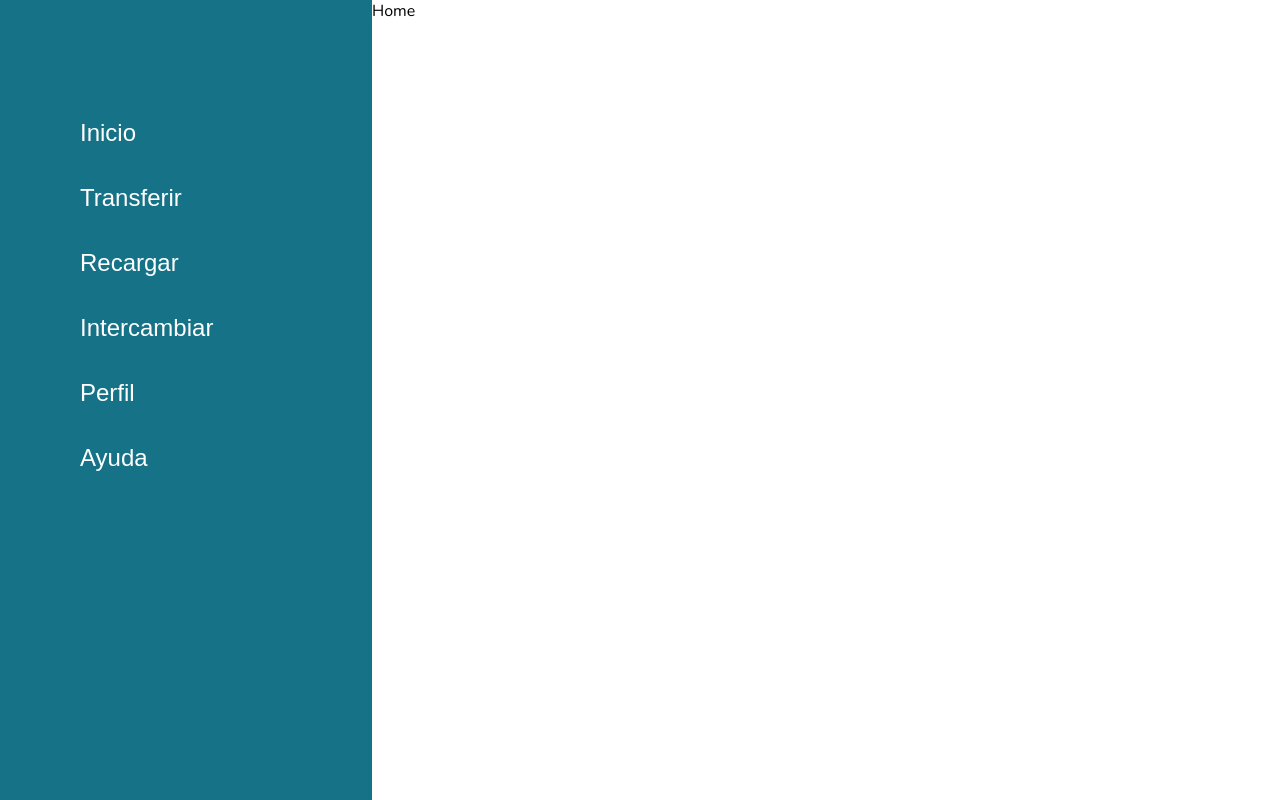
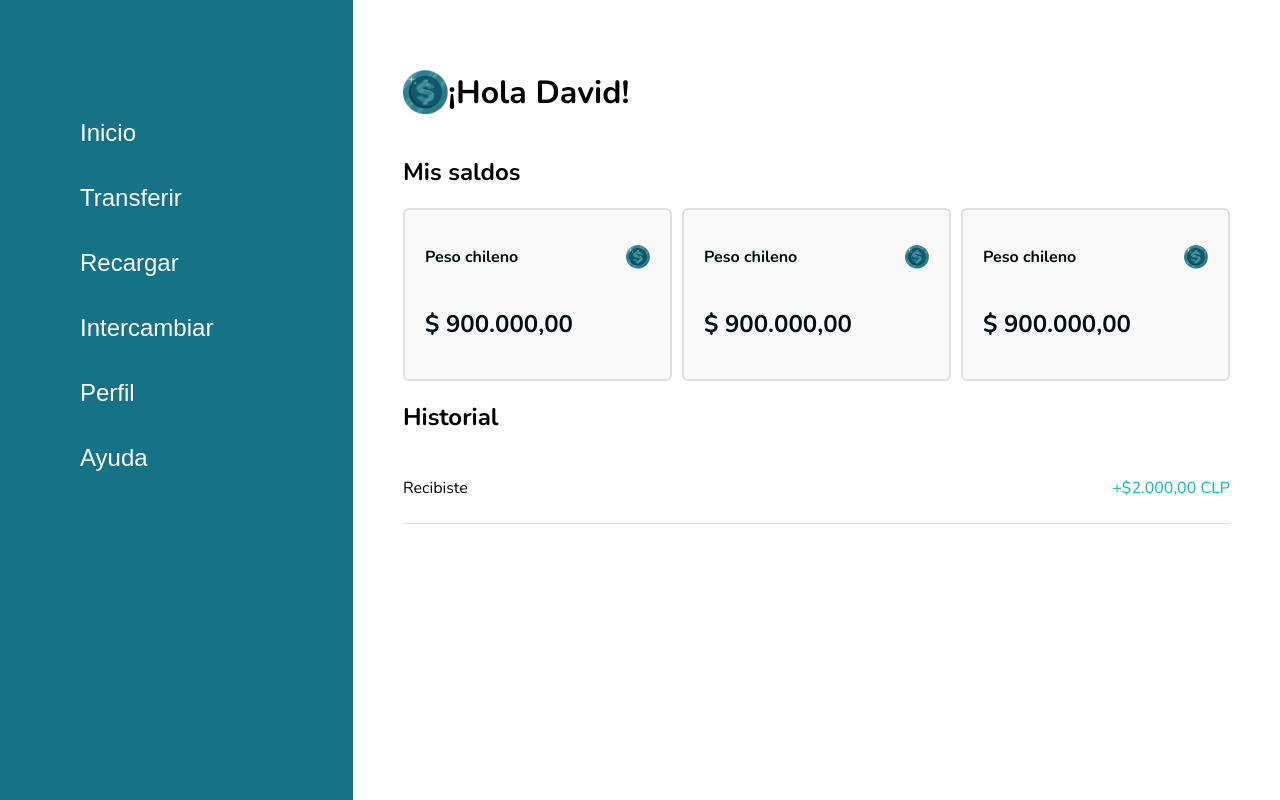
Before and after one commit to joedurand-hub/Vita-Wallet-Challenge, a React (Vite) app: page /home in a window 1280 px wide. Shown: the top 800 px of the page. Built offline with nearby package versions, Linux system fonts and the light colour scheme.

Commit message:
balance and histoy ui in progress

```diff
--- a/src/components/Button/Index.jsx
+++ b/src/components/Button/Button.jsx
@@ -1,7 +1,7 @@
 /* eslint-disable react/prop-types */
 import styles from "./button.module.css"
+
 const Button = ({ name, size, onSubmit, onClick, type, disabled, backgroundType }) => {
-
 
     return (
         <button
--- /dev/null
+++ b/src/components/Card/Card.jsx
@@ -0,0 +1,16 @@
+/* eslint-disable react/prop-types */
+import styles from "./card.module.css";
+
+const Card = ({ currency, icon, balance }) => {
+    return (
+        <div className={styles.card}>
+            <div className={styles.cardHeader}>
+                <h3 className={styles.currency}>{currency || "Peso chileno"}</h3>
+                <img src={icon} width={24} height={24} alt="currency icon" />
+            </div>
+            <p className={styles.balance}>{balance || "$ 900.000,00"}</p>
+        </div>
+    );
+};
+
+export default Card;
--- /dev/null
+++ b/src/components/Card/card.module.css
@@ -0,0 +1,29 @@
+.card {
+    width: 225px;
+    height: 129px;
+    border-radius: 6px;
+    border: 2px solid var(--secondary-grey);
+    background-color: var(--white);
+    padding: 20px;
+    display: flex;
+    flex-direction: column;
+    justify-content: space-between;
+  }
+
+  .cardHeader {
+    display: flex;
+    flex-direction: row;
+    align-items: center;
+    justify-content: space-between;
+  }
+
+  .currency {
+    font-size: 16px;
+    color: var(--black);
+  }
+
+  .balance {
+    font-size: 24px;
+    font-weight: bold;
+    color: var(--black);
+  }
--- /dev/null
+++ b/src/components/History/History.jsx
@@ -0,0 +1,21 @@
+/* eslint-disable react/prop-types */
+import styles from "./history.module.css";
+
+const History = ({ type, amount }) => {
+    const isNegative = type === "";
+
+    return (
+        <div className={styles.history}>
+            <p>{type || "Recibiste"}</p>
+            <div style={{ display: "flex" }}>
+
+                <p className={isNegative ? styles.amountNegative : styles.amountPositive}>+</p>
+                <p className={isNegative ? styles.amountNegative : styles.amountPositive}>
+                    {amount || "$2.000,00 CLP"}
+                </p>
+            </div>
+        </div>
+    );
+};
+
+export default History;
--- /dev/null
+++ b/src/components/History/history.module.css
@@ -0,0 +1,17 @@
+.history {
+    width: 100%;
+    display: flex;
+    flex-direction: row;
+    justify-content: space-between;
+    align-items: center;
+    border-bottom: 1px solid var(--secondary-grey);
+    padding: 8px 0;
+  }
+
+  .amountPositive {
+    color: var(--secondary-blue);
+  }
+
+  .amountNegative {
+    color: var(--red);
+  }
--- a/src/components/Sidebar/Index.jsx
+++ b/src/components/Sidebar/Sidebar.jsx
@@ -1,5 +1,5 @@
 import { useState } from "react";
-import SidebarButton from "../SidebarButton/Index";
+import SidebarButton from "../SidebarButton/SidebarButton";
 import styles from "./sidebar.module.css";
 
 const Sidebar = () => {
--- a/src/layout/Index.jsx
+++ b/src/layout/Index.jsx
@@ -1,5 +1,5 @@
 import { Outlet } from "react-router-dom"
-import Sidebar from "../components/Sidebar/Index"
+import Sidebar from "../components/Sidebar/Sidebar"
 
 const Index = () => {
     return (
--- a/src/pages/Home.jsx
+++ b/src/pages/Home.jsx
@@ -1,7 +1,27 @@
+import coin from "../assets/icons/coin.png"
+import Card from "../components/Card/Card"
+import History from "../components/History/History"
 
 const Home = () => {
     return (
-        <div>Home</div>
+        <div style={{ padding: 50 }}>
+            <div style={{ display: "flex", flexDirection: "row", alignItems: "center" }}>
+                <img src={coin} width={45} height={45} />
+                <h1>¡Hola David! </h1>
+            </div>
+            <section style={{ display: "flex", flexDirection: "column", flexWrap: "wrap" }}>
+                <h2>Mis saldos</h2>
+                <div style={{ display: "flex", flexDirection: "row", gap: 10 }}>
+                    <Card icon={coin} />
+                    <Card icon={coin} />
+                    <Card icon={coin} />
+                </div>
+                <h2>
+                    Historial
+                </h2>
+                <History />
+            </section>
+        </div>
     )
 }
 
--- a/src/pages/Login.jsx
+++ b/src/pages/Login.jsx
@@ -1,7 +1,8 @@
-import TextField from "../components/TextField/Index"
+import TextField from "../components/TextField/TextField"
 import eyeOff from "../assets/icons/eye-off.png"
-import Button from "../components/Button/Index"
-import moneyIncome from "../assets/ilustrations/money-income.png"
+import Button from "../components/Button/Button"
+// import moneyIncome from "../assets/ilustrations/money-income.png"
+
 const Login = () => {
     return (
         <section style={{ padding: 20 }}>
@@ -26,7 +27,7 @@ const Login = () => {
                     }>¿Olvidaste tu contraseña?</p>
                     <Button backgroundType="disabled" size="large" name="Iniciar sesión" />
                 </form>
-                <img src={moneyIncome} width={662} height={640} />
+                {/* <img src={moneyIncome} width={662} height={640} /> */}
             </div >
         </section>
     )
```
Also changed, not shown: src/components/SidebarButton/SidebarButton.jsx (renamed from src/components/SidebarButton/Index.jsx), src/components/TextField/TextField.jsx (renamed from src/components/TextField/Index.jsx).
